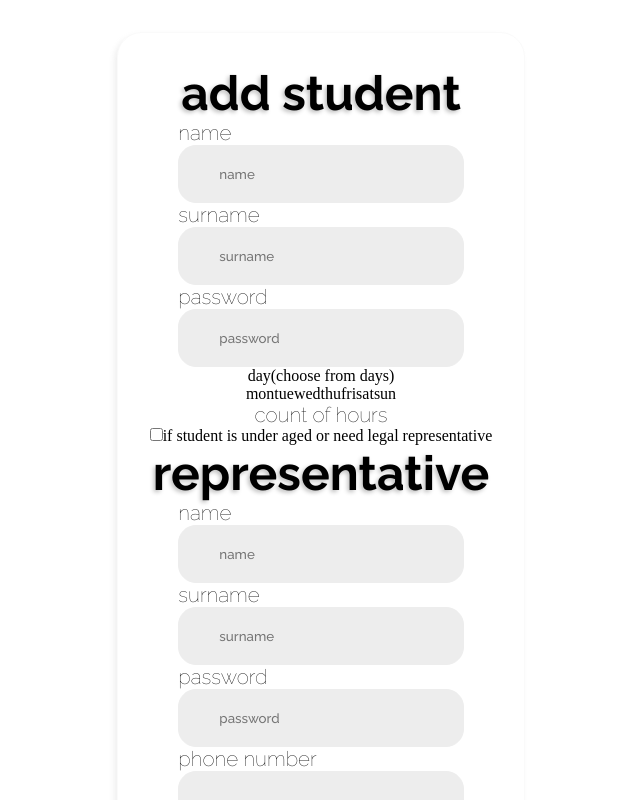
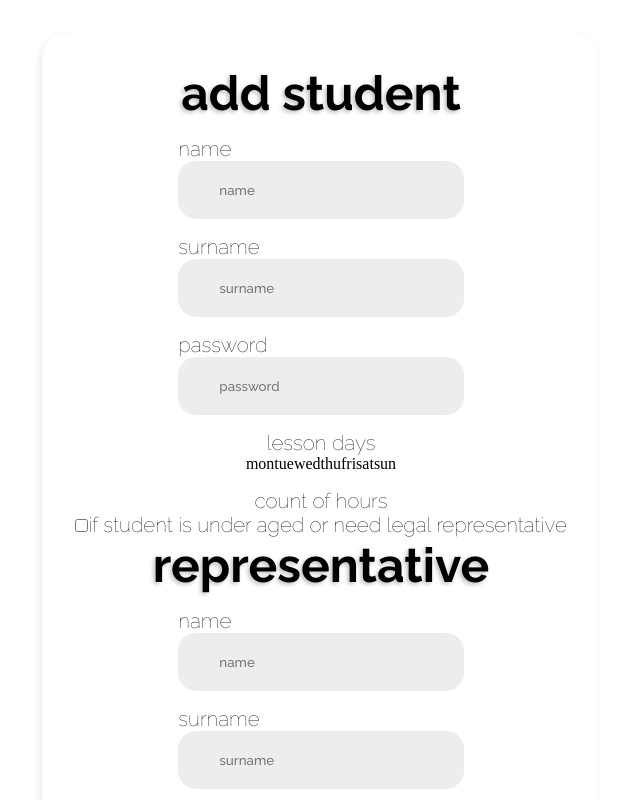
Before and after one commit to 3n0wd3n/Bachelor-Thesis, a Next.js app in the folder BT-master(nextjs)/app/: page /dashboard in a window 1280 px wide. Both pictures are taken after a click on the icon 63 px from the left and 365 px from the top of the page. Shown: the top 800 px of the page, without its empty margins (319-959 px from the left). Built offline with nearby package versions, Linux system fonts and the light colour scheme.

Commit message:
admin update

```diff
--- a/BT-master(nextjs)/app/components/Admin/AdminAddPage.js
+++ b/BT-master(nextjs)/app/components/Admin/AdminAddPage.js
@@ -19,7 +19,7 @@ export default function AddPage({setAddPage}) {
           <AdminLabel><FontsThin>password</FontsThin></AdminLabel>
           <AdminInputStyled type="password" placeholder="password"></AdminInputStyled>
         </AdminButtonContainer>
-        <AdminLabel>day(choose from days)</AdminLabel>
+        <AdminLabel><FontsThin>lesson days</FontsThin></AdminLabel>
         <div>
           <span>mon</span>
           <span>tue</span>
@@ -35,8 +35,10 @@ export default function AddPage({setAddPage}) {
         </div>
         <fieldset>
             <div>
-              <AdminInputStyled type="checkbox" id="under-age" name="under-age" value="" />
-              <AdminLabel for="under-age">if student is under aged or need legal representative </AdminLabel>
+              <FontsThin>
+                <AdminInputStyled type="checkbox" id="under-age" name="under-age" value="" />
+                <AdminLabel for="under-age">if student is under aged or need legal representative</AdminLabel>
+              </FontsThin>
             </div>
         </fieldset>
         <FontsHeaderBold>representative</FontsHeaderBold>
--- a/BT-master(nextjs)/app/components/Admin/AdminAddPage.style.js
+++ b/BT-master(nextjs)/app/components/Admin/AdminAddPage.style.js
@@ -45,7 +45,7 @@ export const AdminFormContainer = styled.form`
 `;
 
 export const AdminButtonContainer = styled(LoginButtonContainer)`
-    // nothing changed yet
+    //nothing to change
 `;
 
 export const AdminInputStyled = styled(LoginInputStyled)`
@@ -53,5 +53,5 @@ export const AdminInputStyled = styled(LoginInputStyled)`
 `;
 
 export const AdminLabel = styled.label`
-    // nothing to change
+    margin: 1em 0em 0em 0em;
 `;
--- a/BT-master(nextjs)/app/components/Admin/AdminPostPage.style.js
+++ b/BT-master(nextjs)/app/components/Admin/AdminPostPage.style.js
@@ -69,6 +69,6 @@ export const PostBackButton = styled.button`
     transition: 0.7s;
     :hover{
         color: white;
-        background-color: #61C9A8;
+        background-color: #E8986B;
     }
 `;
```
